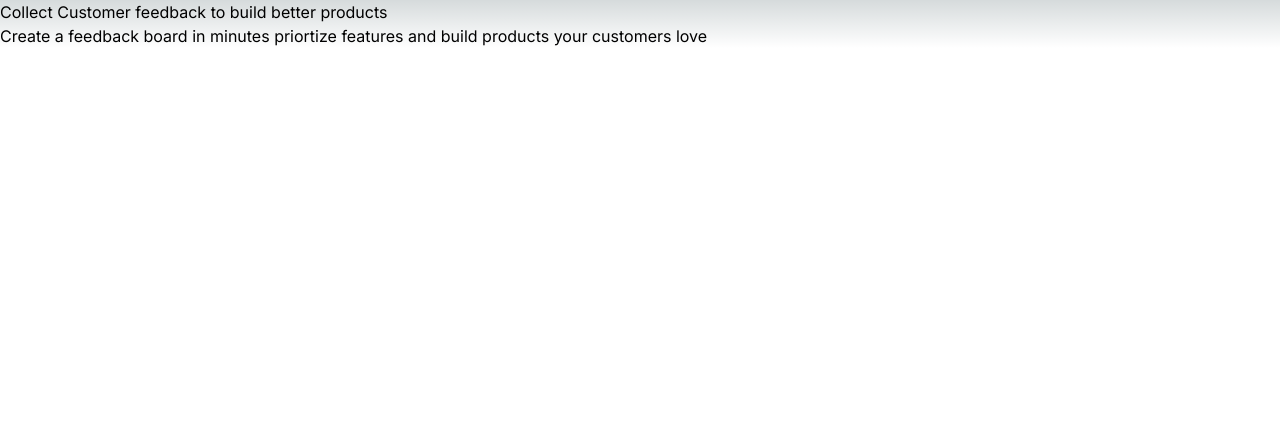
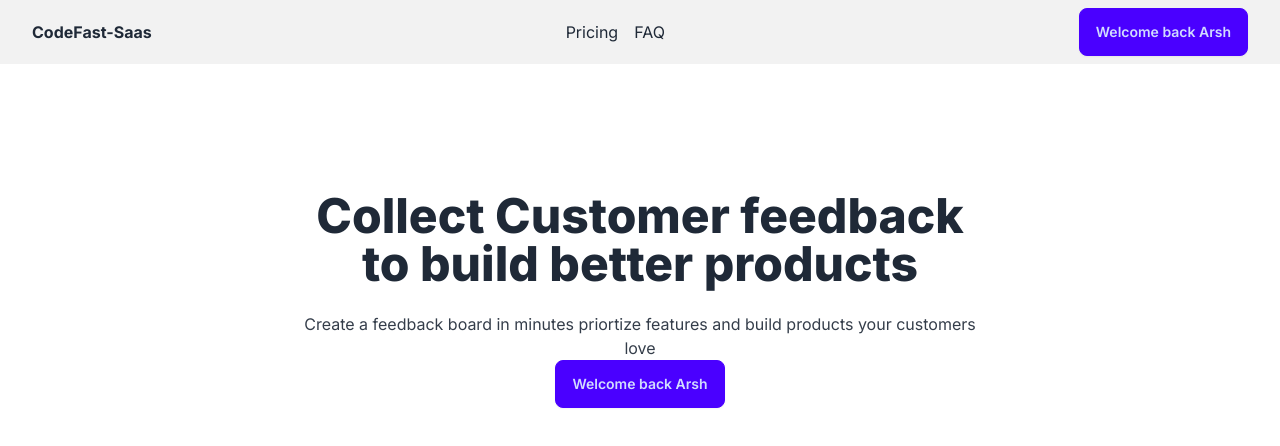
Before and after one commit to Arshh-Mansuri/codefast-saas, a Next.js app: page / in a window 1280 px wide. Shown: the top 446 px of the page. Built offline with nearby package versions, Linux system fonts and the light colour scheme.

Commit message:
This is the hero section of the landing page

```diff
--- /dev/null
+++ b/app/components/ButtonLogin.js
@@ -0,0 +1,14 @@
+import Link from "next/link";
+const ButtonLogin = ({ isLoggedIn, name }) => {
+  //console.log("ButtonLogin props", props);
+  if (isLoggedIn) {
+    return (
+      <Link href="/dashboard" className="btn btn-primary">
+        Welcome back {name}
+      </Link>
+    );
+  } else {
+    return <button>Login</button>;
+  }
+};
+export default ButtonLogin;
--- /dev/null
+++ b/app/dashboard/page.js
@@ -0,0 +1,7 @@
+export default function Dashboard() {
+  return (
+    <main>
+      <h1>Private Dashboard</h1>
+    </main>
+  );
+}
--- a/app/globals.css
+++ b/app/globals.css
@@ -1,33 +1,10 @@
 @tailwind base;
 @tailwind components;
 @tailwind utilities;
-
-:root {
-  --foreground-rgb: 0, 0, 0;
-  --background-start-rgb: 214, 219, 220;
-  --background-end-rgb: 255, 255, 255;
+.title {
+  font-size: 48px;
+  font-weight: 800;
 }
-
-@media (prefers-color-scheme: dark) {
-  :root {
-    --foreground-rgb: 255, 255, 255;
-    --background-start-rgb: 0, 0, 0;
-    --background-end-rgb: 0, 0, 0;
-  }
+.extra-space {
+  padding: 32px;
 }
-
-body {
-  color: rgb(var(--foreground-rgb));
-  background: linear-gradient(
-      to bottom,
-      transparent,
-      rgb(var(--background-end-rgb))
-    )
-    rgb(var(--background-start-rgb));
-}
-
-@layer utilities {
-  .text-balance {
-    text-wrap: balance;
-  }
-}
--- a/app/layout.js
+++ b/app/layout.js
@@ -10,7 +10,7 @@ export const metadata = {
 
 export default function RootLayout({ children }) {
   return (
-    <html lang="en">
+    <html lang="en" data-theme="light">
       <body className={inter.className}>{children}</body>
     </html>
   );
--- a/app/page.js
+++ b/app/page.js
@@ -1,13 +1,35 @@
-import Image from "next/image";
-
+import ButtonLogin from "./components/ButtonLogin";
 export default function Home() {
+  const isLoggedIn = true; // This can be replaced with actual authentication logic
+  const name = "Arsh";
   return (
     <main>
-      <h1>Collect Customer feedback to build better products</h1>
-      <div>
-        Create a feedback board in minutes priortize features and build products
-        your customers love{" "}
-      </div>
+      <section className=" bg-base-200 ">
+        <div className="max-3xl mx-auto flex justify-between items-center  px-8 py-2">
+          <div className="font-bold">CodeFast-Saas</div>
+          <div className="space-x-4 hidden md:block  max-md:hidden">
+            <a className="link link-hover">Pricing</a>
+            <a className="link link-hover">FAQ</a>
+          </div>
+          <div>
+            <ButtonLogin isLoggedIn={isLoggedIn} name={name} />
+          </div>
+        </div>
+      </section>
+
+      <section className="p-8 text-center py-32 px-8 max-w-3xl mx-auto">
+        <h1 className="text-5xl font-extrabold mb-6 lg:text-5xl">
+          Collect Customer feedback to build better products
+        </h1>
+        <div className="opacity-90">
+          Create a feedback board in minutes priortize features and build
+          products your customers love{" "}
+        </div>
+
+        <ButtonLogin isLoggedIn={isLoggedIn} name={name}>
+          <div>This is a test </div>
+        </ButtonLogin>
+      </section>
     </main>
   );
 }
--- a/tailwind.config.js
+++ b/tailwind.config.js
@@ -15,4 +15,7 @@ module.exports = {
     },
   },
   plugins: [require("daisyui")],
+  daisyui: {
+    themes: ["light", "dark", "cupcake"],
+  },
 };
```
